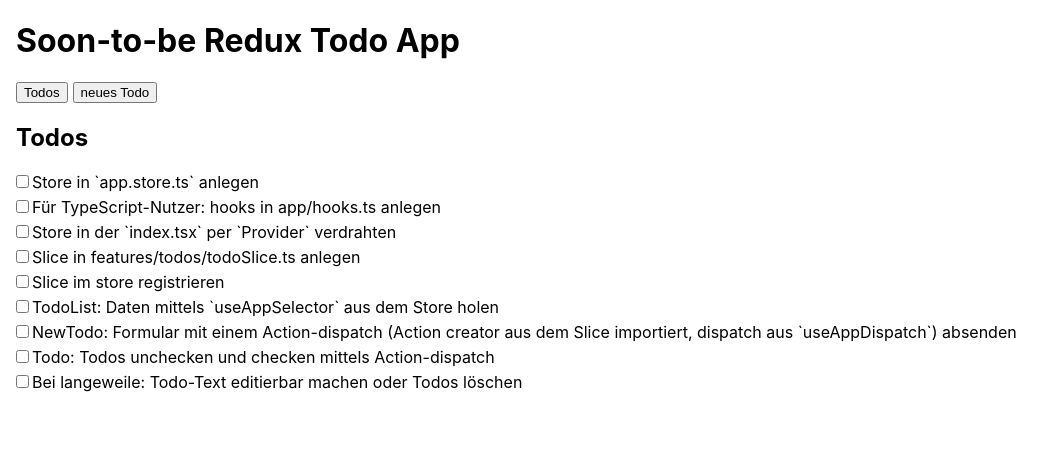
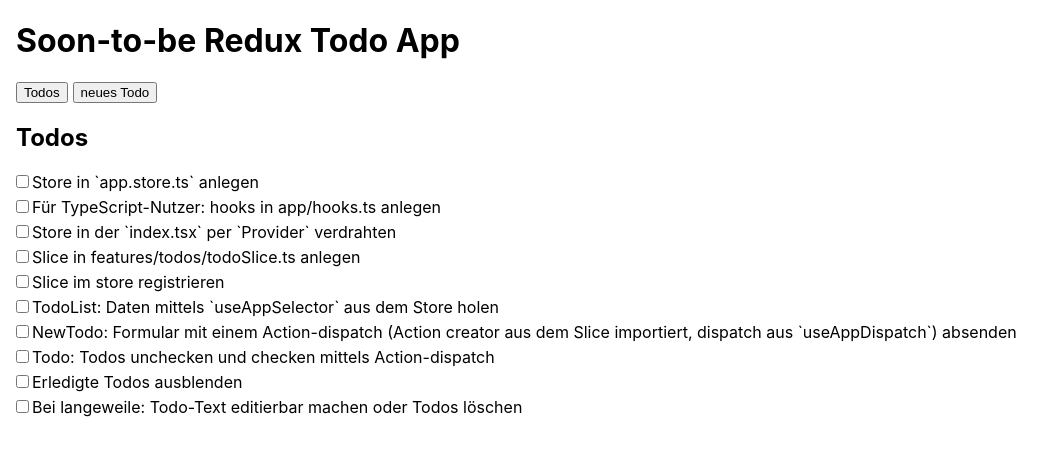
Before and after one commit to phryneas/react-days-2022-modern-redux-workshop, a React (Create React App) app: page / in a window 1280 px wide. Shown: the top 456 px of the page, without its empty margins (0-1063 px from the left). Built offline with nearby package versions, Linux system fonts and the light colour scheme.

Commit message:
add todo

```diff
--- a/src/features/todos/TodoList.tsx
+++ b/src/features/todos/TodoList.tsx
@@ -42,6 +42,11 @@ export function TodoList() {
     },
     {
       id: 8,
+      title: "Erledigte Todos ausblenden",
+      completed: false,
+    },
+    {
+      id: 9,
       title: "Bei langeweile: Todo-Text editierbar machen oder Todos löschen",
       completed: false,
     },
```
